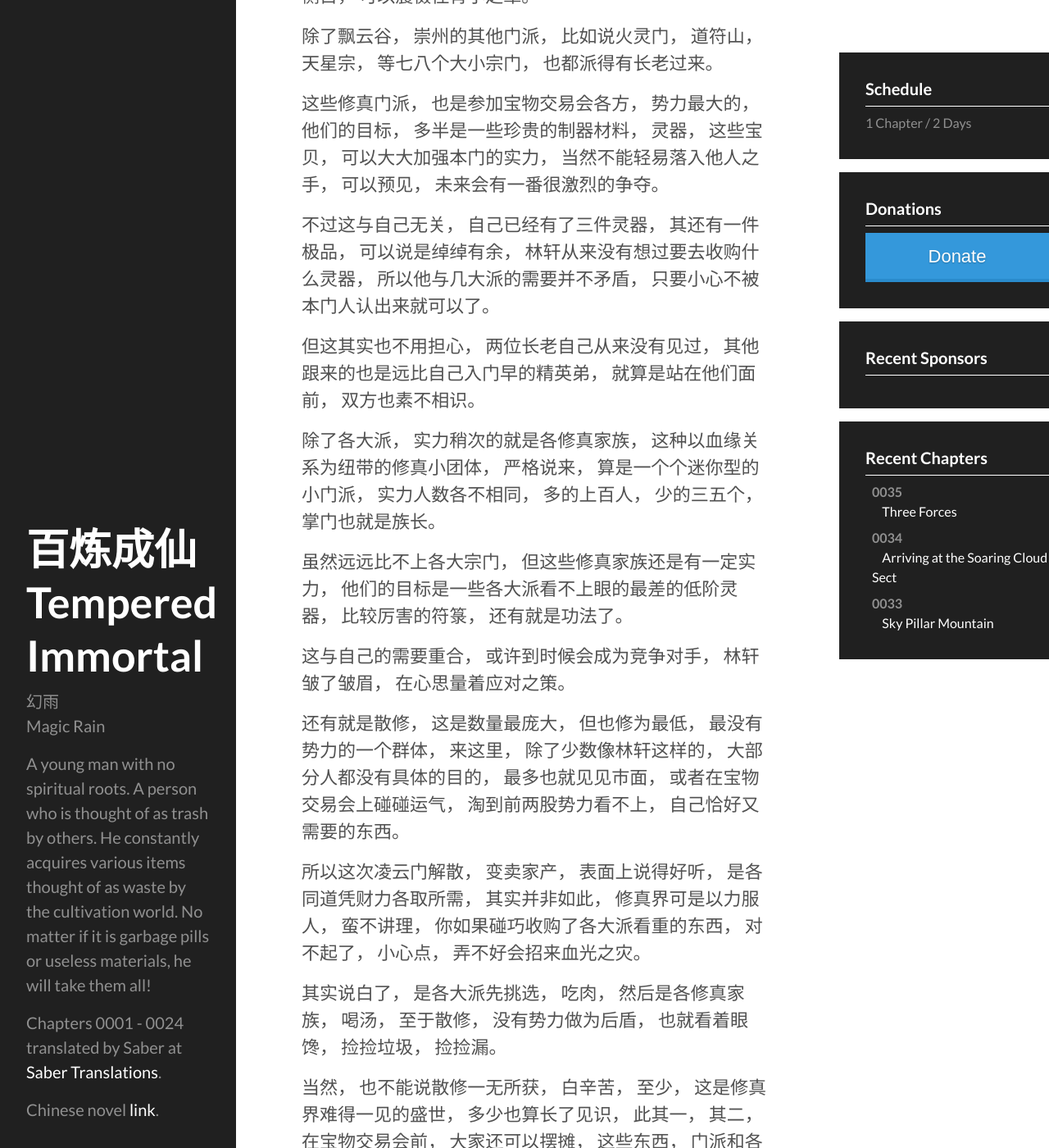
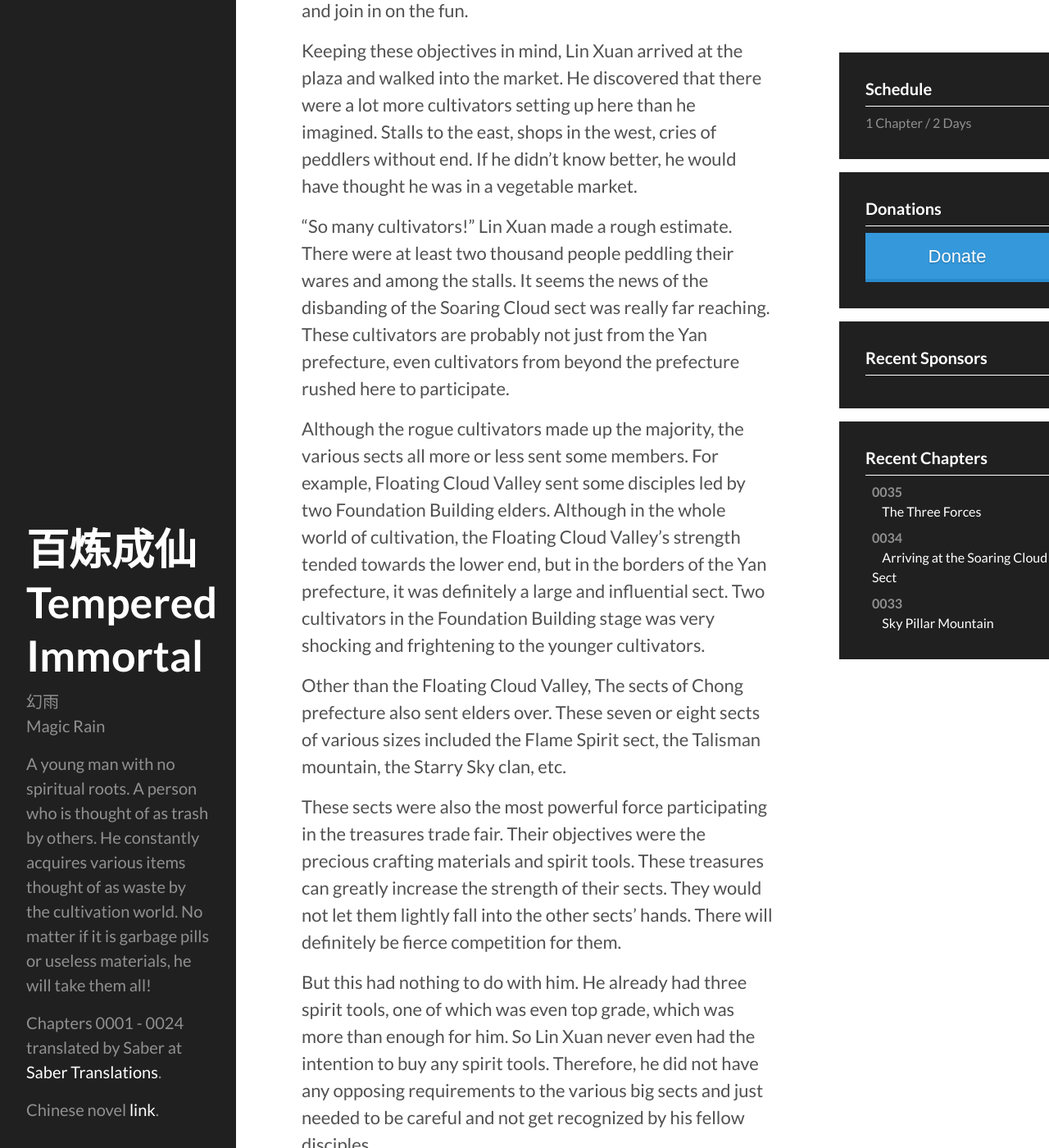
Before and after one commit to blcxtranslations/blcx, a Jekyll site: the page built from _translated/chapter-0035.md, in a window 1280 px wide and 1400 px high, scrolled down 1875 px. Shown: the whole window at 82% size. Built offline with Jekyll 4.4.1, drawn with Linux system fonts in a browser that asks for light colours; some of the changed text lies outside the part shown.

Commit message:
chapter-0035.md

```diff
--- a/_translated/chapter-0035.md
+++ b/_translated/chapter-0035.md
@@ -2,220 +2,60 @@
 layout: page
 number: "0035"
 name: "Thirty Five"
-title: "Three Forces"
+title: "The Three Forces"
 date: "Dec 17, 2015"
 characters: 1999
 chinese: "http://baishuku.com/html/30/30364/12441350.html"
-reddit: ""
+reddit: "https://www.reddit.com/r/noveltranslations/comments/3x9drb/cn_tempered_immortal_chapter_0035/"
 sponsored: false
 ---
 
-云开日出，
-阳光温暖的照在身上，
-转眼到了第二天。
+The sun rose, casting warms rays of sunshine on his body. With the blink of an eye, the second day was here.
 
-早上起来，
-林轩漱洗完毕，
-用腰牌破除禁制，
-走下了阁楼，
-时间还早，
-不过到处都已经可以看见三三两两的修真者，
-看来提前赶到这里，
-准备参加宝物交易会的可不止自己一个。
+Rising in the morning, Lin Xuan washed up. Using his medallion, he passed through the restrictions and left his cottage. It was still early, but there were already many small scattered groups of cultivators about. Looks like he was not the only one with the idea of arriving at the treasures trade fair early.
 
-按照玉筒简里面的介绍，
-在山坳的南面会有一个广场，
-提供给修真者们摆摊。
+According to the description on the jade slip, there was a plaza on the south side of the basin which could be used to set up their shops.
 
-这附近方圆几千里，
-修真者并不多，
-也没有什么正规的坊市，
-所以这一次凌云门解散，
-也算是提供了一个机会，
-让大家不仅可以淘选凌云门的宝物，
-还能互通有无，
-交换各自所需的东西了。
+In the thousands of kilometres of the surrounding area, there were not many cultivators, so there were no trade cities. Therefore, with the disbanding of the Soaring Cloud sect came the opportunity for everyone to not only browse the treasures of the Soaring Cloud sect, but to also acquiring needed items via trading.
 
-宝物交易会明天才开锣，
-现在在广场上摆摊的都是外来的修真者。
+The treasures trade fair would begin tomorrow, so all the stalls in the plaza were all set up by outsiders.
 
-将这些玉筒简里提到的情况在脑海想了一遍之后，
-林轩认准道路，
-像南边的广场走去了，
-他这么做有几个目的：
+Lin Xuan went through the information from the jade slip again, then picking a path, he set off for the plaza. He had a few objectives in mind:
 
-一来自然还是熟悉环境，
-比如说将道路认清楚，
-那样的话，
-就算是途万一发生了什么意外，
-也比较容易逃走。
+Firstly, he would become familiar with the environment, for example, he would be able to recognize the path. This way, even if something unexpected happened, it would still be easier to escape.
 
-二来则是了解行情，
-林轩虽然修仙的时间也不短，
-可过去一直待在门派里面，
-这次出来参加修真者的聚会还是第一次，
-对于各种物品究竟值什么价心还没有底，
-先多逛一逛，
-将各种物品的价格弄清楚，
-那样宝物交易会开始以后，
-买阶功法，
-才不会被骗。
+Secondly, he would understand the market. Although Lin Xuan had not been cultivation for too long, but he has stayed in the sect the whole time. This was his first time at a gathering of cultivators, so to the prices of various items, he had not concept of their worth. First he needed to browse around and get to know the prices of these treasures. Then once the treasures trade fair begins, he would not be swindled in his purchases.
 
-否则只值一百粒丹药的东西，
-别人要价二百粒，
-自己因为不清楚价格，
-傻乎乎的给了，
-岂不是冤大头？
+Otherwise, if a vendor asked for two hundred pills, and he stupidly paid it not knowing the price of the item was only one hundred pills, wouldn't that be a big loss?
 
-第三，
-则是增长见识，
-反正待在房间里也无聊，
-难得有修真者的集市，
-当然要开阔开阔眼界，
-凑凑热闹了。
+And thirdly, he wanted to gain more worldly experience. Staying in his room was boring anyway, and it a rare to have a gathering of cultivators, so why not broaden his horizons and join in on the fun.
 
-怀着这三个目的，
-林轩走进了集市，
-到了广场以后，
-才发现摆摊的修真者远比想象的多，
-东一个摊点，
-西一个商铺，
-叫卖之声不绝于耳，
-如果不知道，
-还以为是来到凡间的菜市场了。
+Keeping these objectives in mind, Lin Xuan arrived at the plaza and walked into the market. He discovered that there were a lot more cultivators setting up here than he imagined. Stalls to the east, shops in the west, cries of peddlers without end. If he didn't know better, he would have thought he was in a vegetable market.
 
-“这么多修真者！”林轩粗略估计了一下，
-在广场摆摊和闲逛的修士，
-起码有两千人，
-看来这次凌云门解散，
-还真的是影响深远，
-这架势，
-只怕不止兖州地界的修真者，
-其他地方的修士也慕名赶来了。
+"So many cultivators!" Lin Xuan made a rough estimate. There were at least two thousand people peddling their wares and among the stalls. It seems the news of the disbanding of the Soaring Cloud sect was really far reaching. These cultivators are probably not just from the Yan prefecture, even cultivators from beyond the prefecture rushed here to participate.
 
-其又以散修居多，
-各修真门派也或多或少派了一些人过来，
-比如说飘云谷，
-就有两位筑基期的长老带队，
-虽然就整个修真界而言，
-飘云谷的实力也就等偏下，
-但在兖州地界，
-绝对是有影响力的大派，
-两位筑基期修士，
-已经令人侧目，
-可以震慑住宵小之辈。
+Although the rogue cultivators made up the majority, the various sects all more or less sent some members. For example, Floating Cloud Valley sent some disciples led by two Foundation Building elders. Although in the whole world of cultivation, the Floating Cloud Valley's strength tended towards the lower end, but in the borders of the Yan prefecture, it was definitely a large and influential sect. Two cultivators in the Foundation Building stage was very shocking and frightening to the younger cultivators.
 
-除了飘云谷，
-崇州的其他门派，
-比如说火灵门，
-道符山，
-天星宗，
-等七八个大小宗门，
-也都派得有长老过来。
+Other than the Floating Cloud Valley, The sects of Chong prefecture also sent elders over. These seven or eight sects of various sizes included the Flame Spirit sect, the Talisman mountain, the Starry Sky clan, etc.
 
-这些修真门派，
-也是参加宝物交易会各方，
-势力最大的，
-他们的目标，
-多半是一些珍贵的制器材料，
-灵器，
-这些宝贝，
-可以大大加强本门的实力，
-当然不能轻易落入他人之手，
-可以预见，
-未来会有一番很激烈的争夺。
+These sects were also the most powerful force participating in the treasures trade fair. Their objectives were the precious crafting materials and spirit tools. These treasures can greatly increase the strength of their sects. They would not let them lightly fall into the other sects' hands. There will definitely be fierce competition for them.
 
-不过这与自己无关，
-自己已经有了三件灵器，
-其还有一件极品，
-可以说是绰绰有余，
-林轩从来没有想过要去收购什么灵器，
-所以他与几大派的需要并不矛盾，
-只要小心不被本门人认出来就可以了。
+But this had nothing to do with him. He already had three spirit tools, one of which was even top grade, which was more than enough for him. So Lin Xuan never even had the intention to buy any spirit tools. Therefore, he did not have any opposing requirements to the various big sects and just needed to be careful and not get recognized by his fellow disciples.
 
-但这其实也不用担心，
-两位长老自己从来没有见过，
-其他跟来的也是远比自己入门早的精英弟，
-就算是站在他们面前，
-双方也素不相识。
+But he did not really need to worry, because he had never met the two elders before, and all the disciples they brought were elite disciples who had entered the sect before him. Even if he stood in front of them, the would still be complete strangers to each other.
 
-除了各大派，
-实力稍次的就是各修真家族，
-这种以血缘关系为纽带的修真小团体，
-严格说来，
-算是一个个迷你型的小门派，
-实力人数各不相同，
-多的上百人，
-少的三五个，
-掌门也就是族长。
+In addition to these big sects, the next most powerful force were the various cultivation clans. These little groups, whose members were blood related, could be considered, in a strict sense, to be a miniature sect. Their numbers were also all different. Some had hundreds of members, so only had three or five. But for each clan, the head of the family was also the patriarch.
 
-虽然远远比不上各大宗门，
-但这些修真家族还是有一定实力，
-他们的目标是一些各大派看不上眼的最差的低阶灵器，
-比较厉害的符箓，
-还有就是功法了。
+Although they could not compare to the various large sects, these cultivator clans still had a certain level of power. Their objectives were the low grade spirit tools that the larger sects ignored, the more powerful seals, and the techniques.
 
-这与自己的需要重合，
-或许到时候会成为竞争对手，
-林轩皱了皱眉，
-在心思量着应对之策。
+This coincides with his objective, so they might become a competitor in the trade fair. Lin Xuan frowned and started formulating countermeasures.
 
-还有就是散修，
-这是数量最庞大，
-但也修为最低，
-最没有势力的一个群体，
-来这里，
-除了少数像林轩这样的，
-大部分人都没有具体的目的，
-最多也就见见市面，
-或者在宝物交易会上碰碰运气，
-淘到前两股势力看不上，
-自己恰好又需要的东西。
+There were still rogue cultivators, who made the largest group, but had the lowest cultivation and were the least powerful force. Of these cultivators, few had objectives like Lin Xuan, most did not have a goal in mind. Most of them just wanted to check out the market and try their luck during the treasures trade fair. They could still find items they needed among the items that were not worth being looked at by the other two forces.
 
-所以这次凌云门解散，
-变卖家产，
-表面上说得好听，
-是各同道凭财力各取所需，
-其实并非如此，
-修真界可是以力服人，
-蛮不讲理，
-你如果碰巧收购了各大派看重的东西，
-对不起了，
-小心点，
-弄不好会招来血光之灾。
+To put it nicely, everyone can purchase what they need, but this was definitely not the case. The world of cultivation is an unreasonable world where might is right. If you happened to acquire something that one of the major sects wanted, then you had better be careful or you might be annihilated.
 
-其实说白了，
-是各大派先挑选，
-吃肉，
-然后是各修真家族，
-喝汤，
-至于散修，
-没有势力做为后盾，
-也就看着眼馋，
-捡捡垃圾，
-捡捡漏。
+In fact, to put it plainly, it would be the major sects that would pick what they wanted first which would be followed by the cultivator clans. The rogue cultivators, without powerful backing to rely on, could only look on enviously and pick over what was left.
 
-当然，
-也不能说散修一无所获，
-白辛苦，
-至少，
-这是修真界难得一见的盛世，
-多少也算长了见识，
-此其一，
-其二，
-在宝物交易会前，
-大家还可以摆摊，
-这些东西，
-门派和各家族就看不上了，
-但散修却可以通过交换了方式，
-找到自己急需的东西。
+Of course, it can not be said that the rogue cultivators would be wasting their efforts and leave empty handed. At least, this was an rarely seen event in the world of cultivation and can be considered to be gaining worldly experience. Also, anyone can set up a stall at the fair. The large sects and cultivator clans would not even look at these stalls, but the rogue cultivators and exchange items here and acquire what they needed.
 
-看着眼前密密麻麻的修真者，
-林轩在心分析了一下这次宝物交易会的形势，
-这是他来之前，
-就已经收集到的情报，
-并总结出来的，
-只是唯一没有想到的是，
-这次交易会比想象的还要盛大，
-明天才开幕，
-就已经引来了这么多的修真者。
+Looking that the dense crowd of cultivators in front of him, Lin Xuan analyzed the situation of the treasures trade fair. This was what he concluded with the information available to him before coming here. But the did not realize that this trades fair would be so grand that even though it would only start tomorrow, it had already attracted to many cultivators.
```
